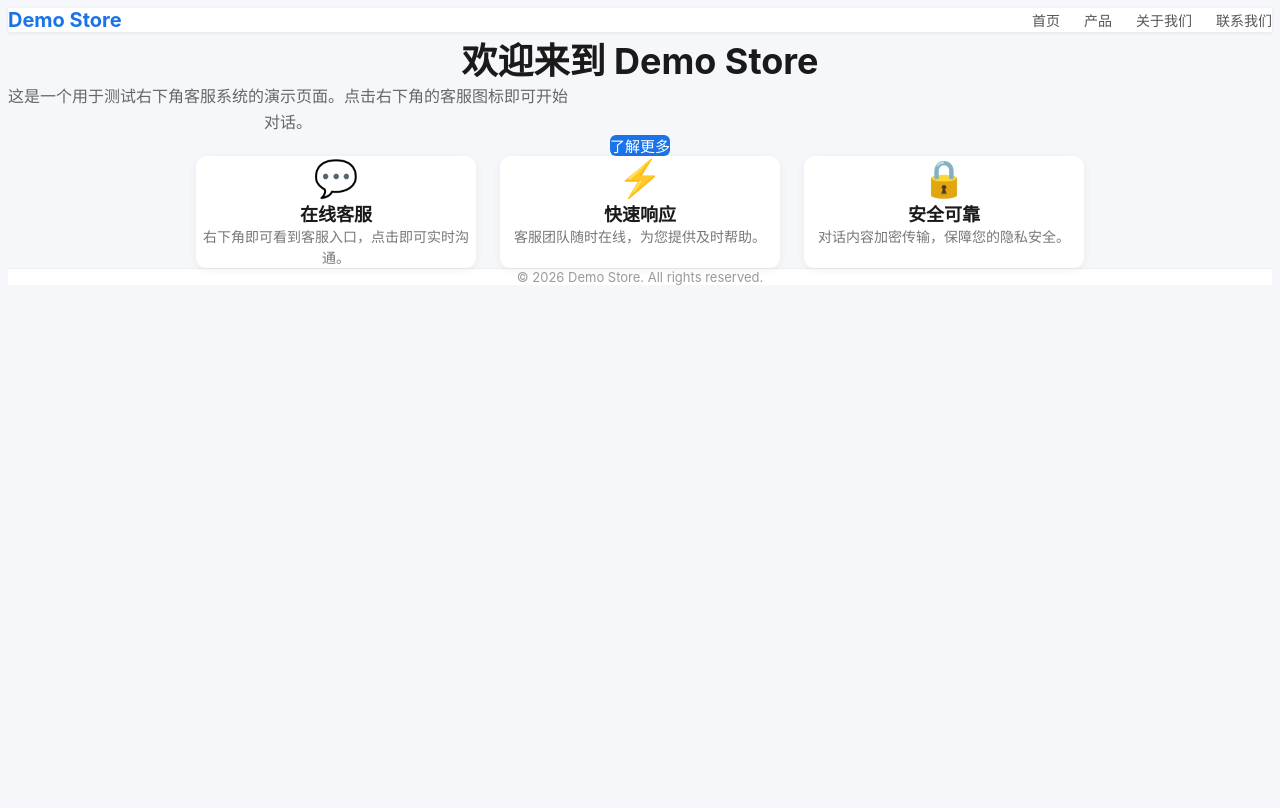
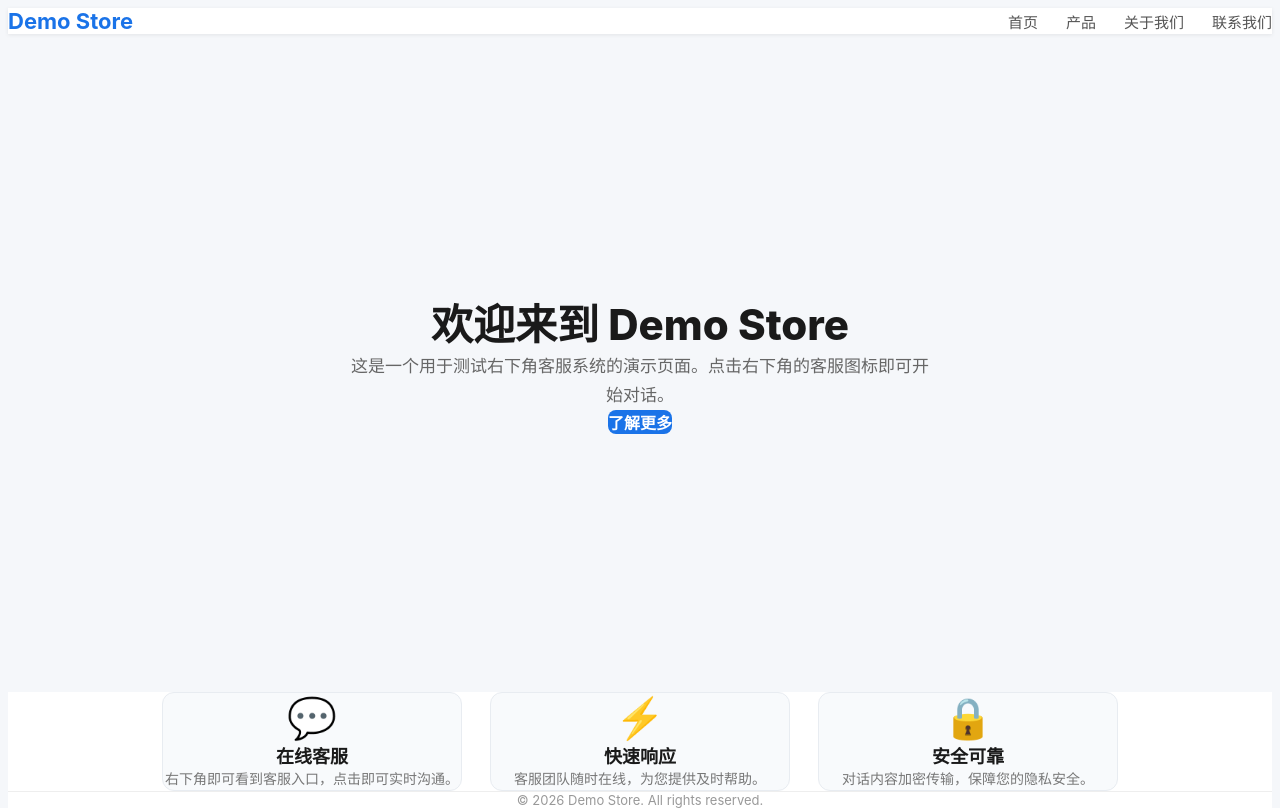
Before and after one commit to jo9900/customer-service-demo, a plain HTML site: page index.html in a window 1280 px wide. Drawn offline with nearby package versions, Linux system fonts and the light colour scheme.

Commit message:
Improve page layout with full-height hero section

```diff
--- a/index.html
+++ b/index.html
@@ -12,7 +12,6 @@
       box-sizing: border-box;
     }
 
-    /* Ensure easemob widget is visible */
     .easemobim-minimized {
       z-index: 99999 !important;
       display: block !important;
@@ -22,36 +21,46 @@
       z-index: 99998 !important;
     }
 
+    html, body {
+      height: 100%;
+    }
+
     body {
       font-family: -apple-system, BlinkMacSystemFont, 'Segoe UI', Roboto, sans-serif;
       background: #f5f7fa;
       color: #333;
     }
 
+    #app {
+      display: flex;
+      flex-direction: column;
+      min-height: 100vh;
+    }
+
     .navbar {
       background: #fff;
       box-shadow: 0 1px 4px rgba(0, 0, 0, 0.08);
-      padding: 16px 32px;
+      padding: 16px 40px;
       display: flex;
       align-items: center;
       justify-content: space-between;
     }
 
     .navbar .logo {
-      font-size: 20px;
+      font-size: 22px;
       font-weight: 700;
       color: #1a73e8;
     }
 
     .navbar .nav-links {
       display: flex;
-      gap: 24px;
+      gap: 28px;
     }
 
     .navbar .nav-links a {
       text-decoration: none;
       color: #555;
-      font-size: 14px;
+      font-size: 15px;
       transition: color 0.2s;
     }
 
@@ -60,78 +69,94 @@
     }
 
     .hero {
+      flex: 1;
+      display: flex;
+      flex-direction: column;
+      align-items: center;
+      justify-content: center;
       text-align: center;
-      padding: 80px 24px 60px;
+      padding: 60px 24px;
     }
 
     .hero h1 {
-      font-size: 36px;
-      margin-bottom: 16px;
+      font-size: 42px;
+      margin-bottom: 20px;
       color: #1a1a1a;
+      font-weight: 800;
     }
 
     .hero p {
-      font-size: 16px;
+      font-size: 17px;
       color: #666;
-      max-width: 560px;
-      margin: 0 auto 32px;
-      line-height: 1.6;
+      max-width: 580px;
+      margin: 0 auto 40px;
+      line-height: 1.7;
     }
 
     .hero .btn {
       display: inline-block;
-      padding: 12px 32px;
+      padding: 14px 36px;
       background: #1a73e8;
       color: #fff;
       border: none;
-      border-radius: 6px;
-      font-size: 15px;
+      border-radius: 8px;
+      font-size: 16px;
+      font-weight: 600;
       cursor: pointer;
       text-decoration: none;
-      transition: background 0.2s;
+      transition: background 0.2s, transform 0.15s;
     }
 
     .hero .btn:hover {
       background: #1557b0;
+      transform: translateY(-1px);
     }
 
     .features {
       display: flex;
       justify-content: center;
-      gap: 24px;
-      padding: 0 24px 80px;
+      gap: 28px;
+      padding: 60px 40px;
+      background: #fff;
       flex-wrap: wrap;
     }
 
     .card {
-      background: #fff;
-      border-radius: 10px;
-      padding: 32px;
-      width: 280px;
-      box-shadow: 0 2px 8px rgba(0, 0, 0, 0.06);
+      background: #f8fafc;
+      border-radius: 12px;
+      padding: 36px 28px;
+      width: 300px;
       text-align: center;
+      border: 1px solid #e8ecf1;
+      transition: box-shadow 0.2s, transform 0.2s;
+    }
+
+    .card:hover {
+      box-shadow: 0 4px 16px rgba(0, 0, 0, 0.08);
+      transform: translateY(-2px);
     }
 
     .card .icon {
-      font-size: 36px;
-      margin-bottom: 16px;
+      font-size: 40px;
+      margin-bottom: 18px;
     }
 
     .card h3 {
       font-size: 18px;
-      margin-bottom: 8px;
+      margin-bottom: 10px;
       color: #1a1a1a;
+      font-weight: 700;
     }
 
     .card p {
       font-size: 14px;
       color: #777;
-      line-height: 1.5;
+      line-height: 1.6;
     }
 
     .footer {
       text-align: center;
-      padding: 24px;
+      padding: 28px;
       color: #999;
       font-size: 13px;
       border-top: 1px solid #eee;
```
